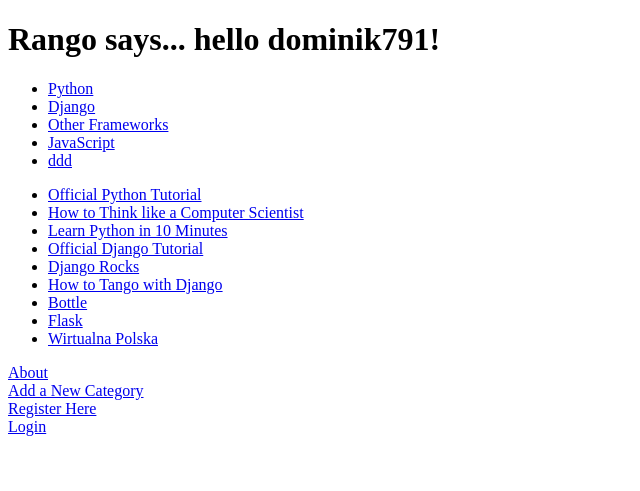
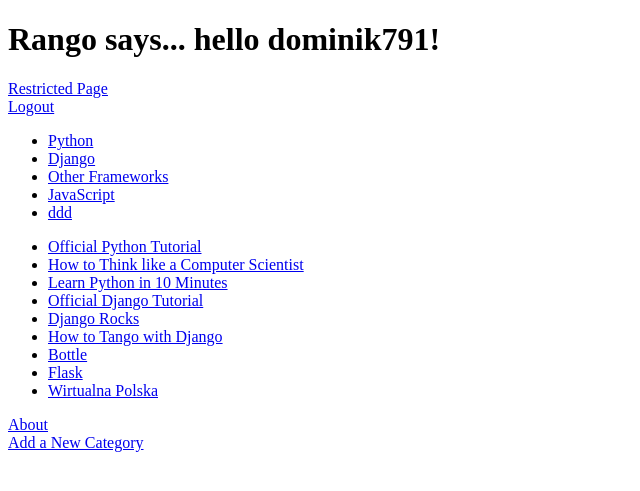
Before and after one commit to brojd/tango_with_django_project, a Django app: page /rango/ in a window 1280 px wide. Shown: the top 491 px of the page, without its empty margins (0-640 px from the left). Run offline with Django 3.2, Linux system fonts and the light colour scheme; a user stored in the database is signed in; data comes from the database, SQL or seed files in the repository; both versions use the stored data as it was after the commit; parts of the project's set-up code (start-up, migrations or seed data) failed here and were passed over.

Commit message:
add logout functionality

```diff
--- a/rango/urls.py
+++ b/rango/urls.py
@@ -9,4 +9,6 @@
     url(r'^category/(?P<category_name_slug>[\w\-]+)/$', views.category, name='category'),
     url(r'^register/$', views.register, name='register'),
     url(r'^login/$', views.user_login, name='login'),
+    url(r'^restricted/', views.restricted, name='restricted'),
+    url(r'^logout/', views.user_logout, name='logout'),
     )
--- a/rango/views.py
+++ b/rango/views.py
@@ -4,7 +4,7 @@
 from rango.models import Category
 from rango.models import Page
 from rango.forms import CategoryForm, PageForm, UserProfile, UserForm, UserProfileForm
-from django.contrib.auth import authenticate, login
+from django.contrib.auth import authenticate, login, logout
 from django.contrib.auth.decorators import login_required
 
 
@@ -133,3 +133,8 @@
 @login_required
 def restricted(request):
     return HttpResponse("Since you're logged in, you can see this text!")
+
+@login_required
+def user_logout(request):
+    logout(request)
+    return HttpResponseRedirect('/rango/')
--- a/templates/rango/index.html
+++ b/templates/rango/index.html
@@ -11,8 +11,12 @@
     <body>
         {% if user.is_authenticated %}
         <h1>Rango says... hello {{ user.username }}!</h1>
+        <a href="/rango/restricted/">Restricted Page</a><br />
+        <a href="/rango/logout/">Logout</a><br />
         {% else %}
         <h1>Rango says... hello world!</h1>
+        <a href="/rango/register/">Registere here!</a><br />
+        <a href="/rango/login/">Login</a><br />
         {% endif %}
 
         {% if categories %}
@@ -37,7 +41,5 @@
 
         <a href="/rango/about/">About</a> <br />
         <a href="/rango/add_category">Add a New Category</a><br />
-        <a href="/rango/register/">Register Here</a> <br />
-        <a href="/rango/login/">Login</a><br />
     </body>
 </html>
```
Also changed, not shown: db.sqlite3.
